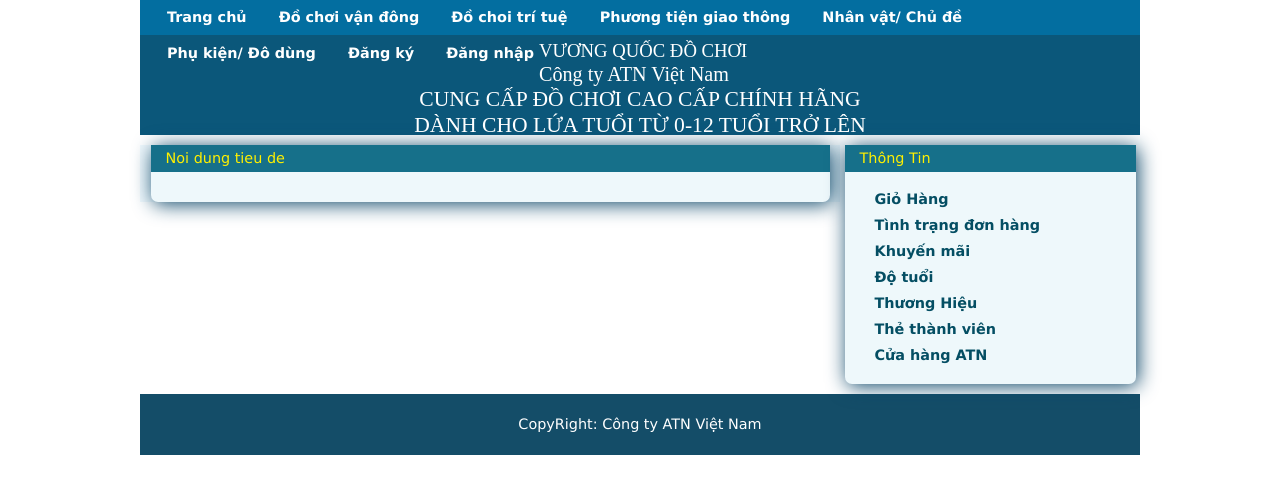
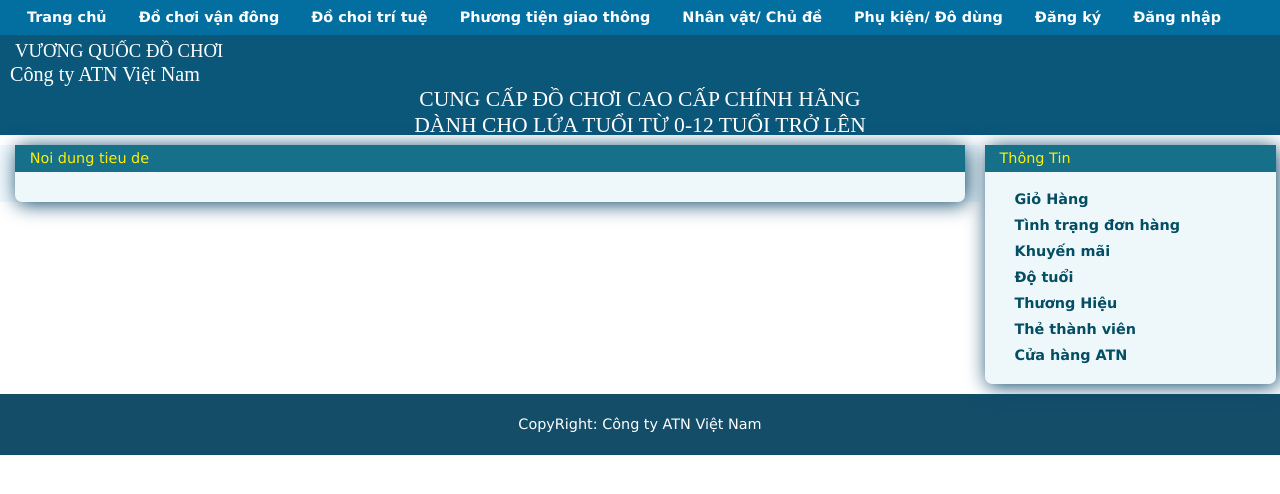
Before and after one commit to haithanh99/MyPHPProduct, a PHP site: page / in a window 1280 px wide. Shown: the top 494 px of the page. Run offline with PHP 8.4, Linux system fonts and the light colour scheme; some libraries are stand-ins or nearby versions.

Commit message:
Update Stylepage.css

```diff
--- a/Stylepage.css
+++ b/Stylepage.css
@@ -2,7 +2,7 @@ body{
 
 }
 #main{
-	width: 1000px;
+	width: auto;
 	margin:0 auto;
 
 }
```
